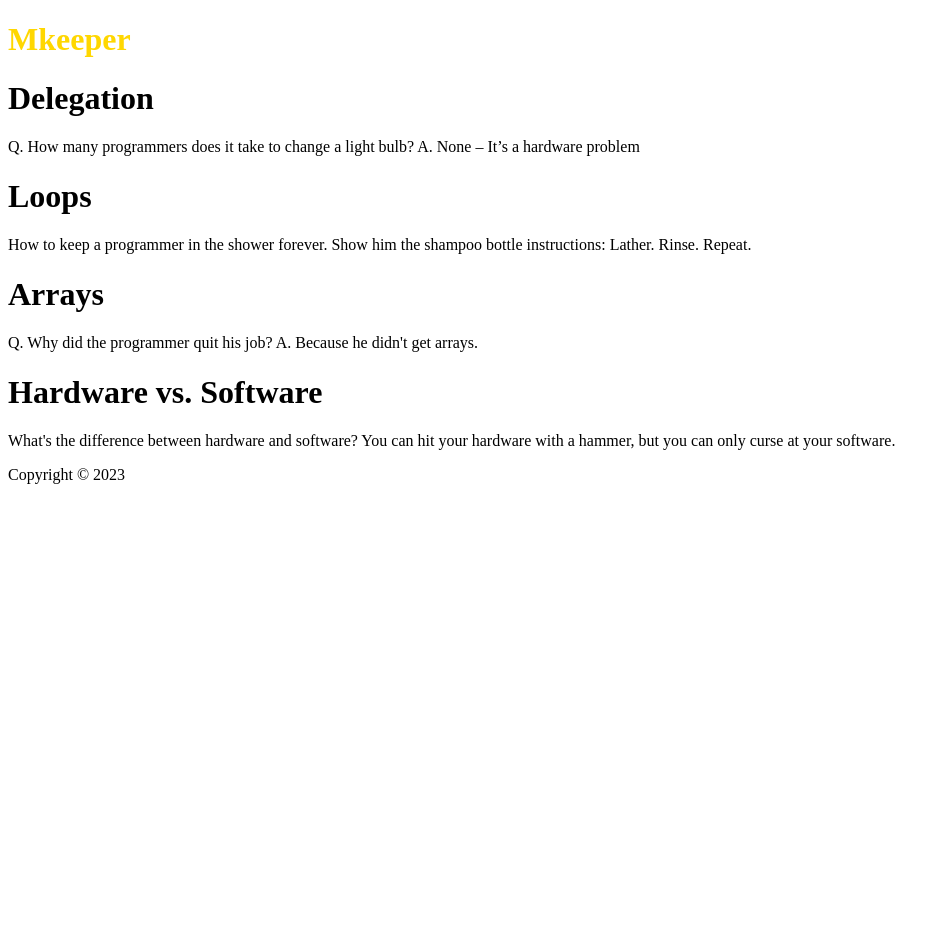
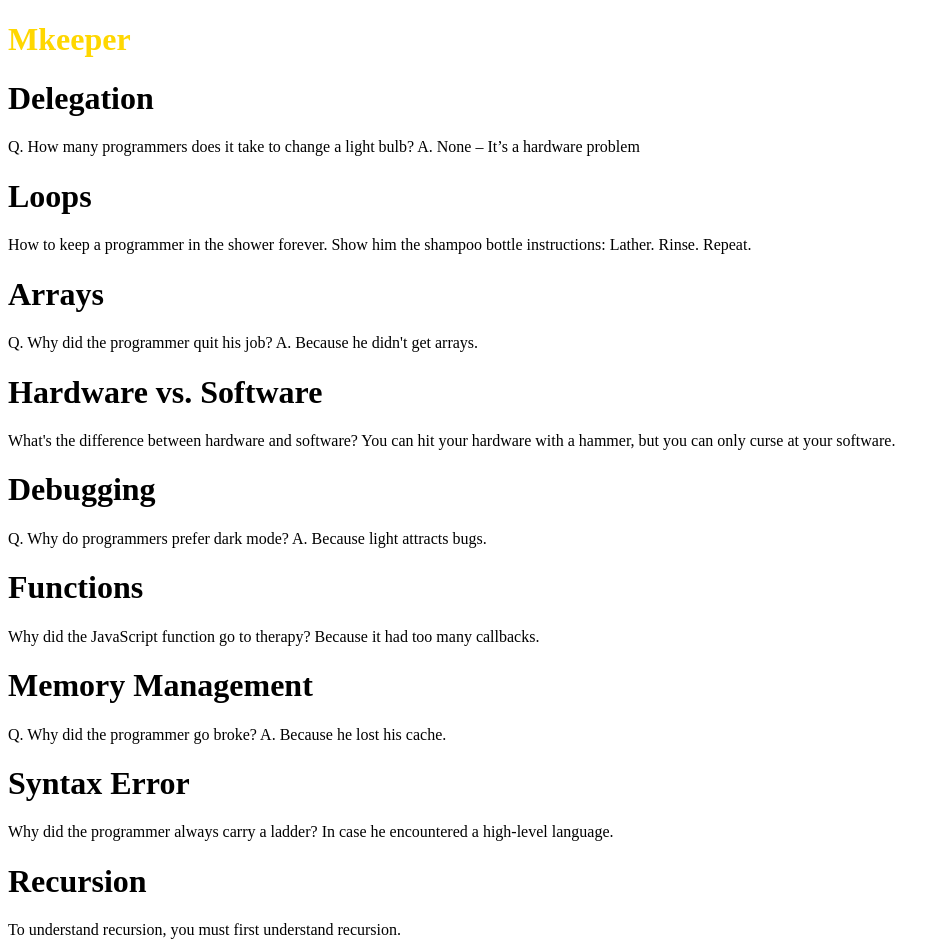
Before and after one commit to Zopyros/mkeeper, a React (Create React App) app: page / in a window 1280 px wide. Shown: the top 952 px of the page, without its empty margins (0-950 px from the left). Before the commit the page ends 800 px from the top, so only its background shows below. Built offline with nearby package versions, Linux system fonts and the light colour scheme; the HTML template or start-up script is replaced by a standard one.

Commit message:
add different prompts

```diff
--- a/public/styles.css
+++ b/public/styles.css
@@ -46,8 +46,9 @@ footer p {
   background: #fff;
   border-radius: 7px;
   box-shadow: 0 2px 5px #ccc;
-  padding: 10px;
-  width: 240px;
+  padding: 20px;
+  width: 280px;
+  height:280px;
   margin: 16px;
   float: left;
   margin-left:50px;
@@ -60,10 +61,10 @@ footer p {
 }
 .note h1 {
   font-size: 1.1em;
-  margin-bottom: 6px;
+  margin-bottom: 15px;
 }
 .note p {
-  font-size: 1.1em;
+  font-size: 1.4em;
   margin-bottom: 10px;
   white-space: pre-wrap;
   word-wrap: break-word;
--- a/src/notes.js
+++ b/src/notes.js
@@ -22,7 +22,42 @@ const notes = [
     title: "Hardware vs. Software",
     content:
       "What's the difference between hardware and software? You can hit your hardware with a hammer, but you can only curse at your software."
+  },
+  {
+    key: 5,
+    title: "Debugging",
+    content:
+      "Q. Why do programmers prefer dark mode? A. Because light attracts bugs."
+  },
+  {
+    key: 6,
+    title: "Functions",
+    content:
+      "Why did the JavaScript function go to therapy? Because it had too many callbacks."
+  },
+  {
+    key: 7,
+    title: "Memory Management",
+    content:
+      "Q. Why did the programmer go broke? A. Because he lost his cache."
+  },
+  {
+    key: 8,
+    title: "Syntax Error",
+    content:
+      "Why did the programmer always carry a ladder? In case he encountered a high-level language."
+  },
+  {
+    key: 9,
+    title: "Recursion",
+    content:
+      "To understand recursion, you must first understand recursion."
+  },
+  {
+    key: 10,
+    title: "Database",
+    content:
+      "Q. Why did the SQL developer go broke? A. Because he lost his table."
   }
 ];
-
   export default notes;
```
Lines whose indentation alone changed are shown as unchanged.
